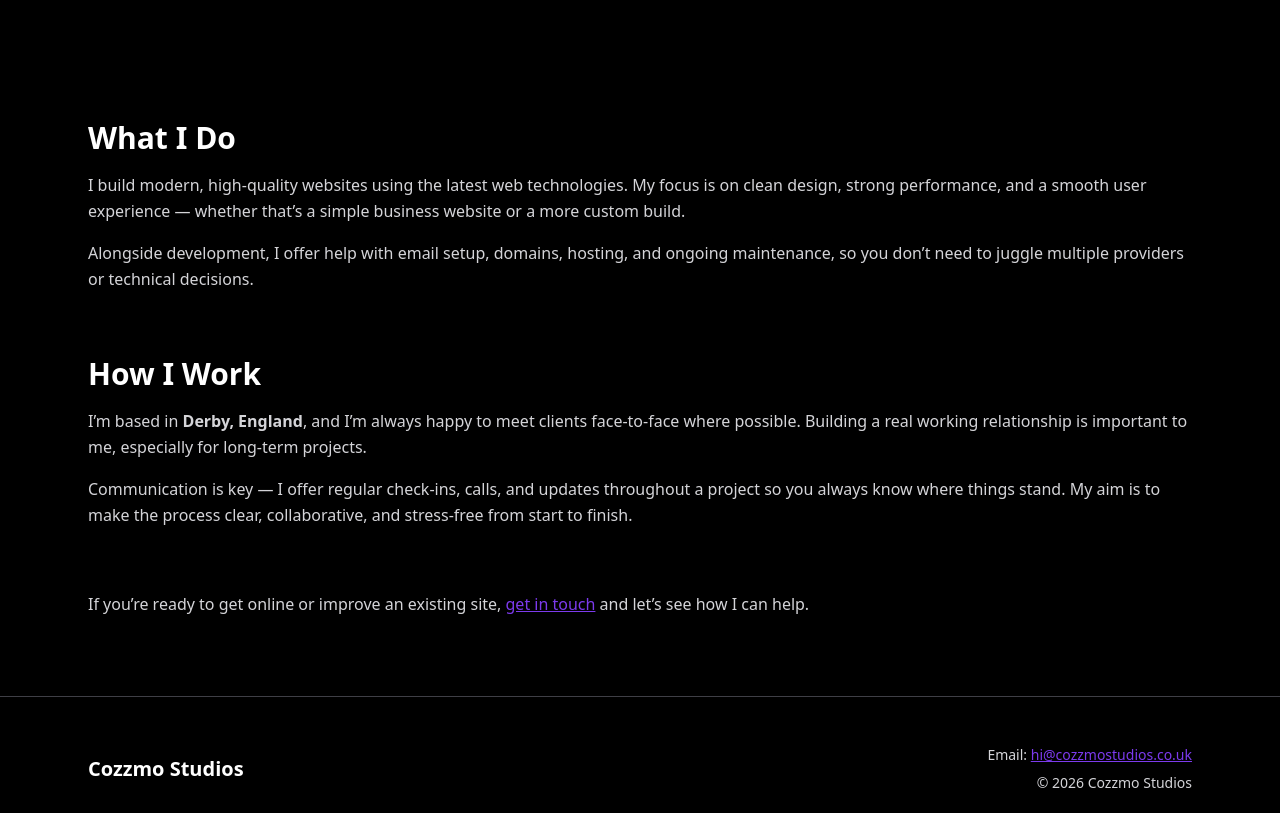
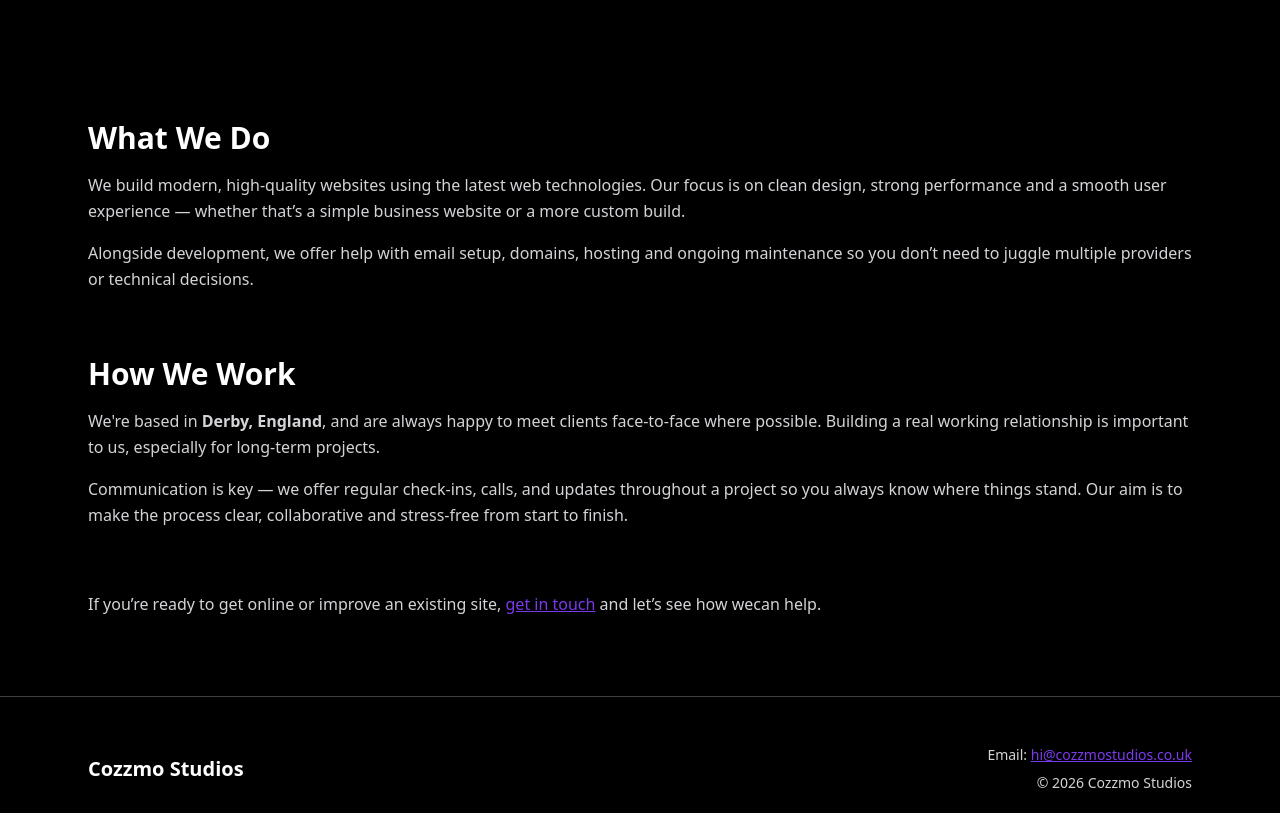
Before and after one commit to coreychamberlain/cozzmo-studios, a Next.js app: page /about in a window 1280 px wide. Shown: the part 440-1253 px from the top of the page. Built offline with nearby package versions, Linux system fonts and the light colour scheme.

Commit message:
Change 'I' to 'We' for team representation
Updated the text to reflect a team-oriented perspective, changing 'I' to 'We' throughout the content.

```diff
--- a/app/about/page.tsx
+++ b/app/about/page.tsx
@@ -18,30 +18,30 @@ export default function AboutPage() {
       {/* Main content */}
       <Container className="py-20 space-y-16">
         <FadeInUp className="space-y-4">
-          <H2>What I Do</H2>
+          <H2>What We Do</H2>
           <P>
-            I build modern, high-quality websites using the latest web technologies. My focus is on clean design,
-            strong performance, and a smooth user experience — whether that’s a
+            We build modern, high-quality websites using the latest web technologies. Our focus is on clean design,
+            strong performance and a smooth user experience — whether that’s a
             simple business website or a more custom build.
           </P>
           <P>
-            Alongside development, I offer help with email setup, domains,
-            hosting, and ongoing maintenance, so you don’t need to juggle
+            Alongside development, we offer help with email setup, domains,
+            hosting and ongoing maintenance so you don’t need to juggle
             multiple providers or technical decisions.
           </P>
         </FadeInUp>
 
         <FadeInUp className="space-y-4">
-          <H2>How I Work</H2>
+          <H2>How We Work</H2>
           <P>
-            I’m based in <strong>Derby, England</strong>, and I’m always happy
+            We're based in <strong>Derby, England</strong>, and are always happy
             to meet clients face-to-face where possible. Building a real working
-            relationship is important to me, especially for long-term projects.
+            relationship is important to us, especially for long-term projects.
           </P>
           <P>
-            Communication is key — I offer regular check-ins, calls, and updates
-            throughout a project so you always know where things stand. My aim
-            is to make the process clear, collaborative, and stress-free from
+            Communication is key — we offer regular check-ins, calls, and updates
+            throughout a project so you always know where things stand. Our aim
+            is to make the process clear, collaborative and stress-free from
             start to finish.
           </P>
         </FadeInUp>
@@ -51,7 +51,7 @@ export default function AboutPage() {
           <a href="/contact" className="text-primary underline">
             get in touch
           </a>{" "}
-          and let’s see how I can help.
+          and let’s see how wecan help.
         </FadeInUp>
       </Container>
     </div>
```
